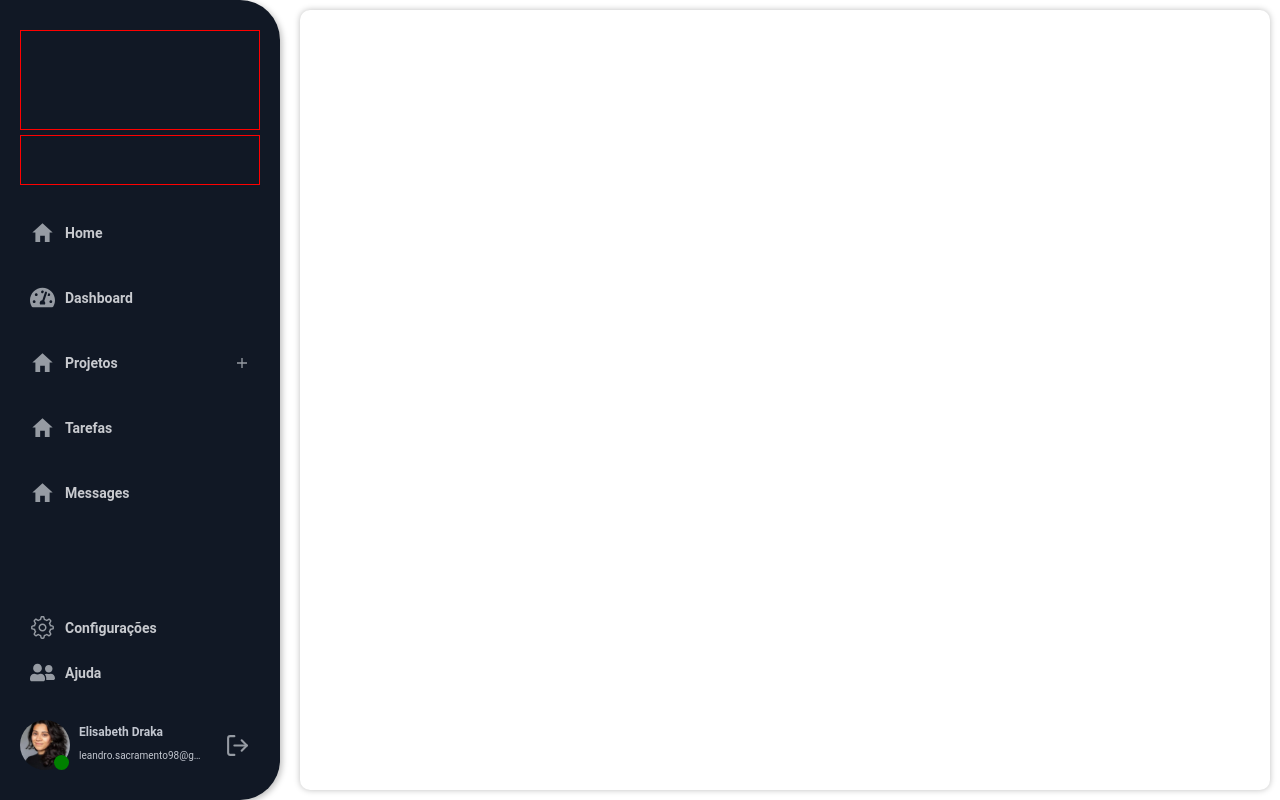
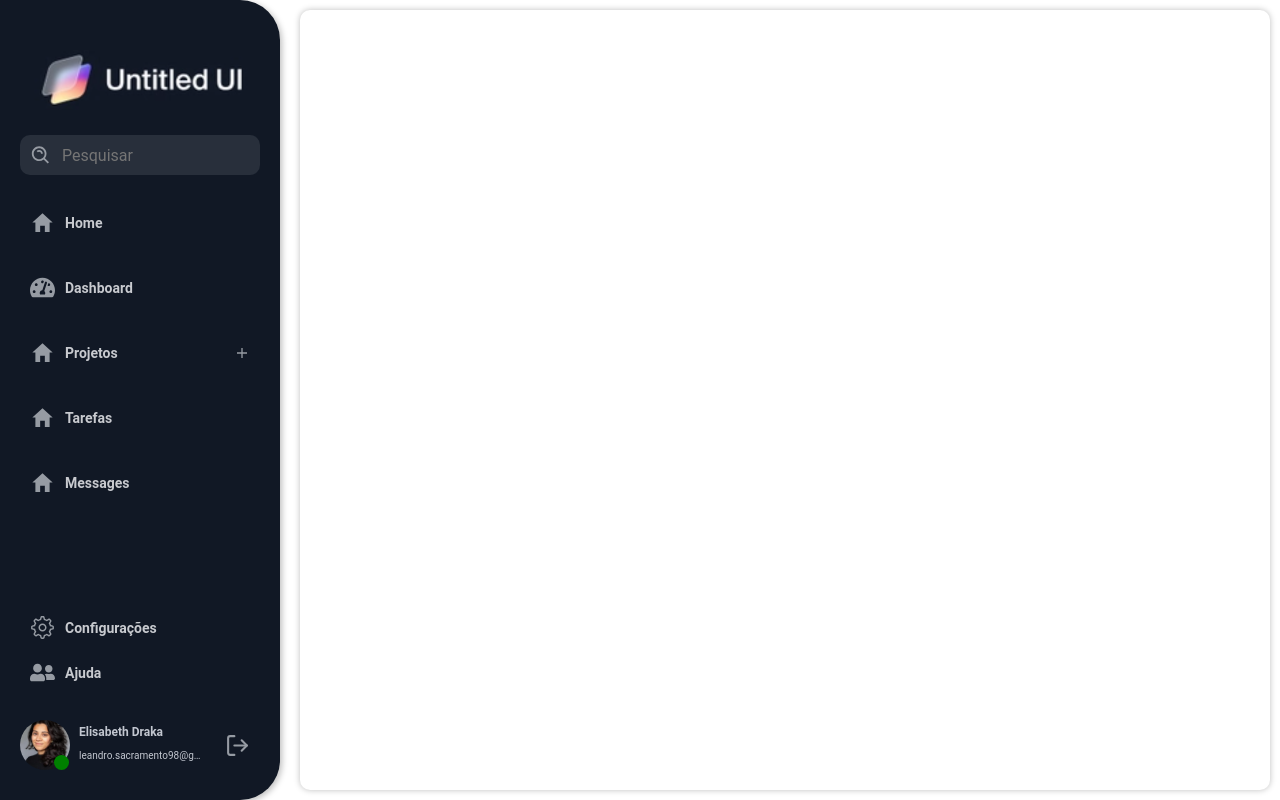
Before and after one commit to veexitech/template_web, a React (Vite) app: page / in a window 1280 px wide. Built offline with nearby package versions, Linux system fonts and the light colour scheme.

Commit message:
created menu

```diff
--- a/src/components/navBars/leftNavBar/NameSystem/index.tsx
+++ b/src/components/navBars/leftNavBar/NameSystem/index.tsx
@@ -1,12 +1,16 @@
 import React from "react";
-import { Container } from "./styles";
+import { Container, BackgroundImage } from "./styles";
 
 interface INameSystem {}
 
 const NameSystem: React.FC<INameSystem> = (props) => {
   const {} = props;
 
-  return <Container></Container>;
+  return (
+    <Container>
+      <BackgroundImage />
+    </Container>
+  );
 };
 
 export default NameSystem;
--- a/src/components/navBars/leftNavBar/NameSystem/styles.tsx
+++ b/src/components/navBars/leftNavBar/NameSystem/styles.tsx
@@ -1,7 +1,18 @@
 import styled from "styled-components";
+import imgProfile from "../../../../assets/logo.png";
 
+export const BackgroundImage = styled.div`
+  background-image: url(${imgProfile});
+  /* width: 100%; */
+  /* height: 50px; */
+  /* background-color: red; */
+  background-position: center;
+  background-repeat: no-repeat;
+  background-size: cover;
+  flex: 1;
+`;
 export const Container = styled.div`
   display: flex;
   height: 100px;
-  border: 1px solid red;
+  padding: 20px 10px;
 `;
--- a/src/components/navBars/leftNavBar/Search/index.tsx
+++ b/src/components/navBars/leftNavBar/Search/index.tsx
@@ -1,12 +1,27 @@
 import React from "react";
 import { Container } from "./styles";
+import StyleIconMenu from "../Menu/stylesMenu";
+import { BiSearchAlt } from "react-icons/bi";
 
 interface ISearch {}
 
 const Search: React.FC<ISearch> = (props) => {
   const {} = props;
 
-  return <Container></Container>;
+  return (
+    <Container>
+      <BiSearchAlt
+        size={StyleIconMenu.size}
+        style={{ minWidth: 22 }}
+        color={StyleIconMenu.color}
+      />
+      <input
+        className="inputSearch"
+        type="text"
+        placeholder="Pesquisar"
+      ></input>
+    </Container>
+  );
 };
 
 export default Search;
--- a/src/components/navBars/leftNavBar/Search/styles.tsx
+++ b/src/components/navBars/leftNavBar/Search/styles.tsx
@@ -1,8 +1,17 @@
 import styled from "styled-components";
+import StylesMenu from "../Menu/stylesMenu";
 
 export const Container = styled.div`
   display: flex;
   display: flex;
-  height: 50px;
-  border: 1px solid red;
+  height: 40px;
+  background-color: ${StylesMenu.backgroundColorHover};
+  align-items: center;
+  padding: 10px;
+  border-radius: 10px;
+  gap: 10px;
+  .inputSearch {
+    background-color: transparent;
+    flex: 1;
+  }
 `;
```
Also changed, not shown: src/assets/logo.png (added).
